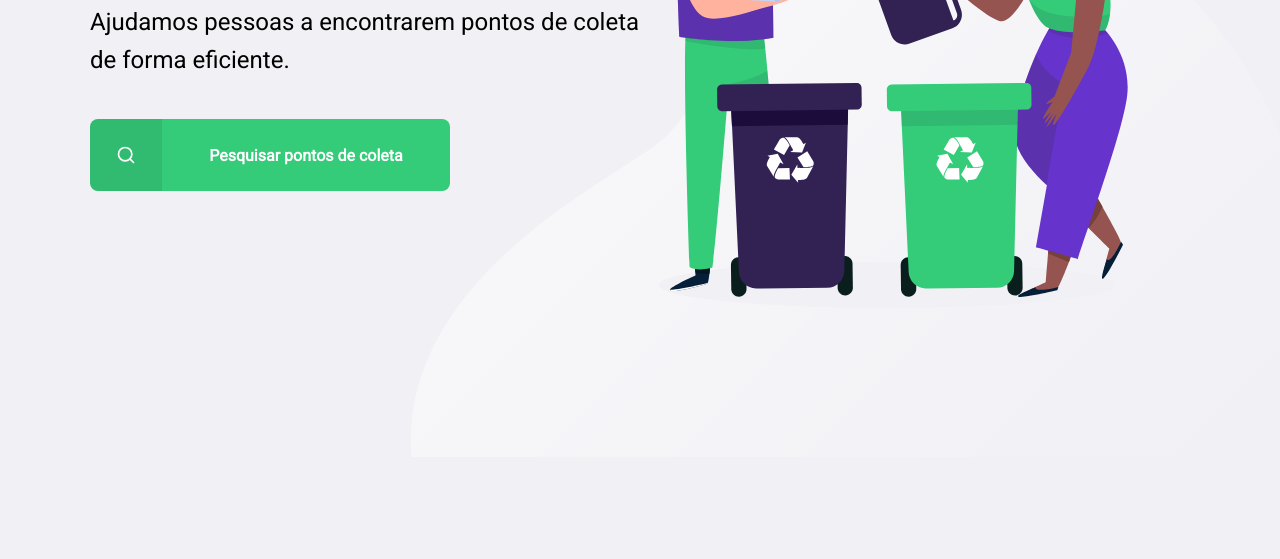
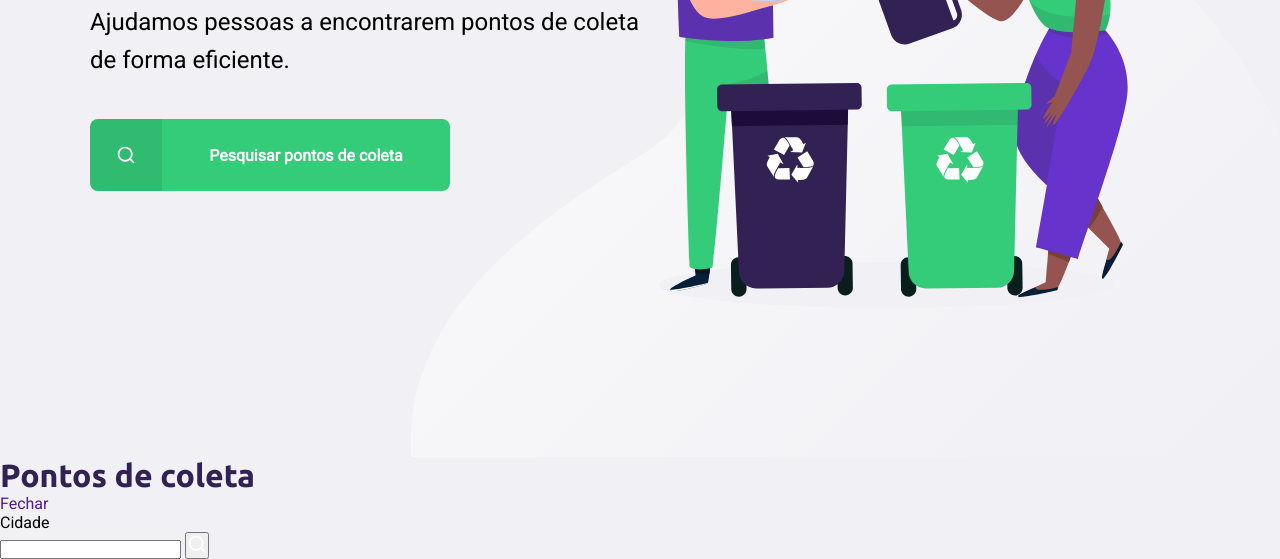
Before and after one commit to ricardodm89/Ecoleta, a plain HTML site: page index.html in a window 1280 px wide. Shown: the part 503-1062 px from the top of the page. Before the commit the page ends 960 px from the top, so only its background shows below. Drawn offline with Linux system fonts and the light colour scheme.

Commit message:
Estrutura modal - Pesquisar pontos de coleta

```diff
--- a/index.html
+++ b/index.html
@@ -25,11 +25,27 @@
                 <h1>Seu marketplace de coleta de resíduos</h1>
                 <p>Ajudamos pessoas a encontrarem pontos de coleta de forma eficiente.</p>
                 <a href="#"><span></span><strong>Pesquisar pontos de coleta</strong></a>
-
             </main>
         </div>
     </div>
 
+    <div id="modal">
+        <div id="content">
+            <div id="header">
+                <h1>Pontos de coleta</h1>
+                <a href="">Fechar</a>
+            </div>
+            <form action="">
+                <label for="search">Cidade</label>
+                <div class="search field">
+                    <input type="text" name="search">
+                    <button>
+                        <img src="/assets/icones/search.svg" alt="buscar">
+                    </button>
+                </div>
+            </form>
+        </div>
+    </div>
 
 </body>
 </html>
```
Also changed, not shown: create-point.html (+1 -1 lines), scripts/create-point.js (+3 -4 lines).
